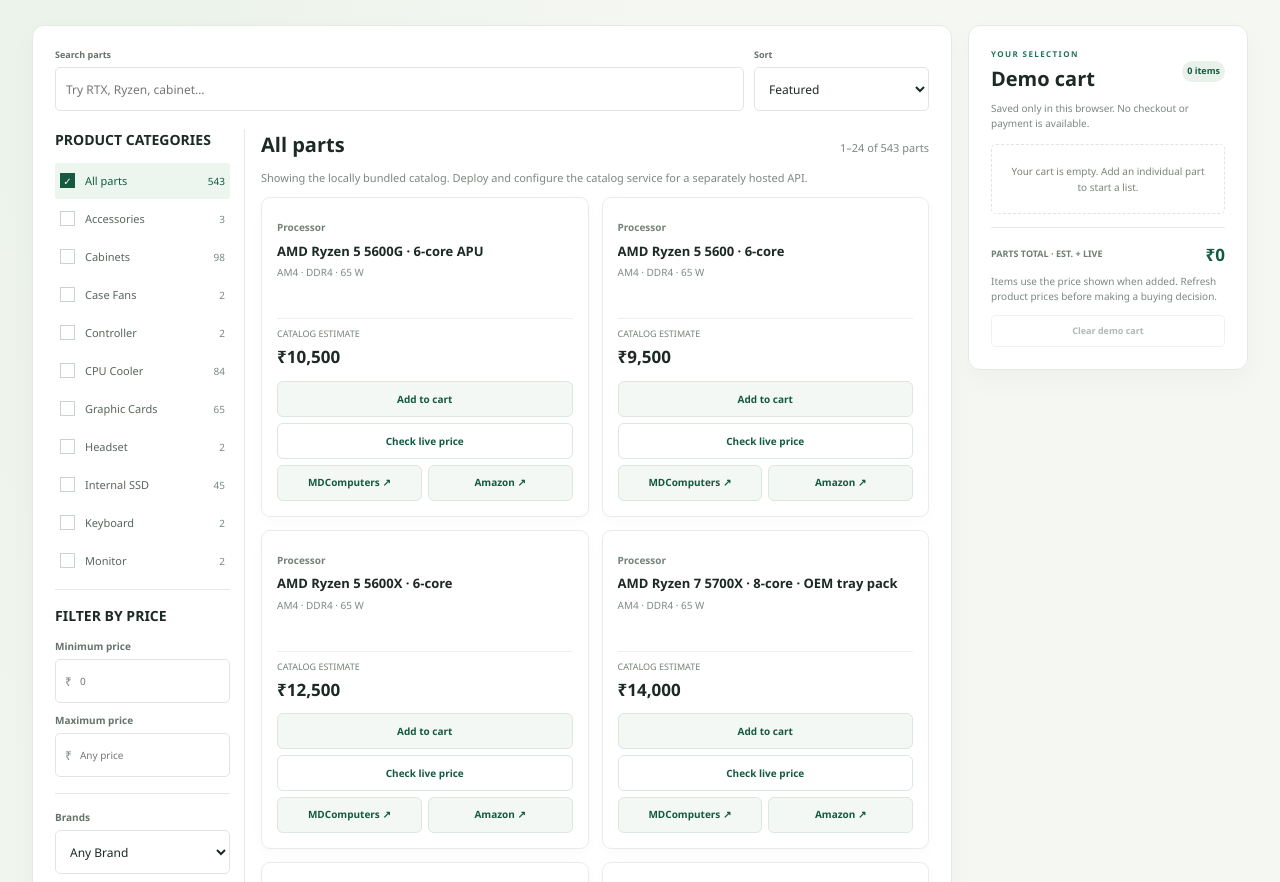
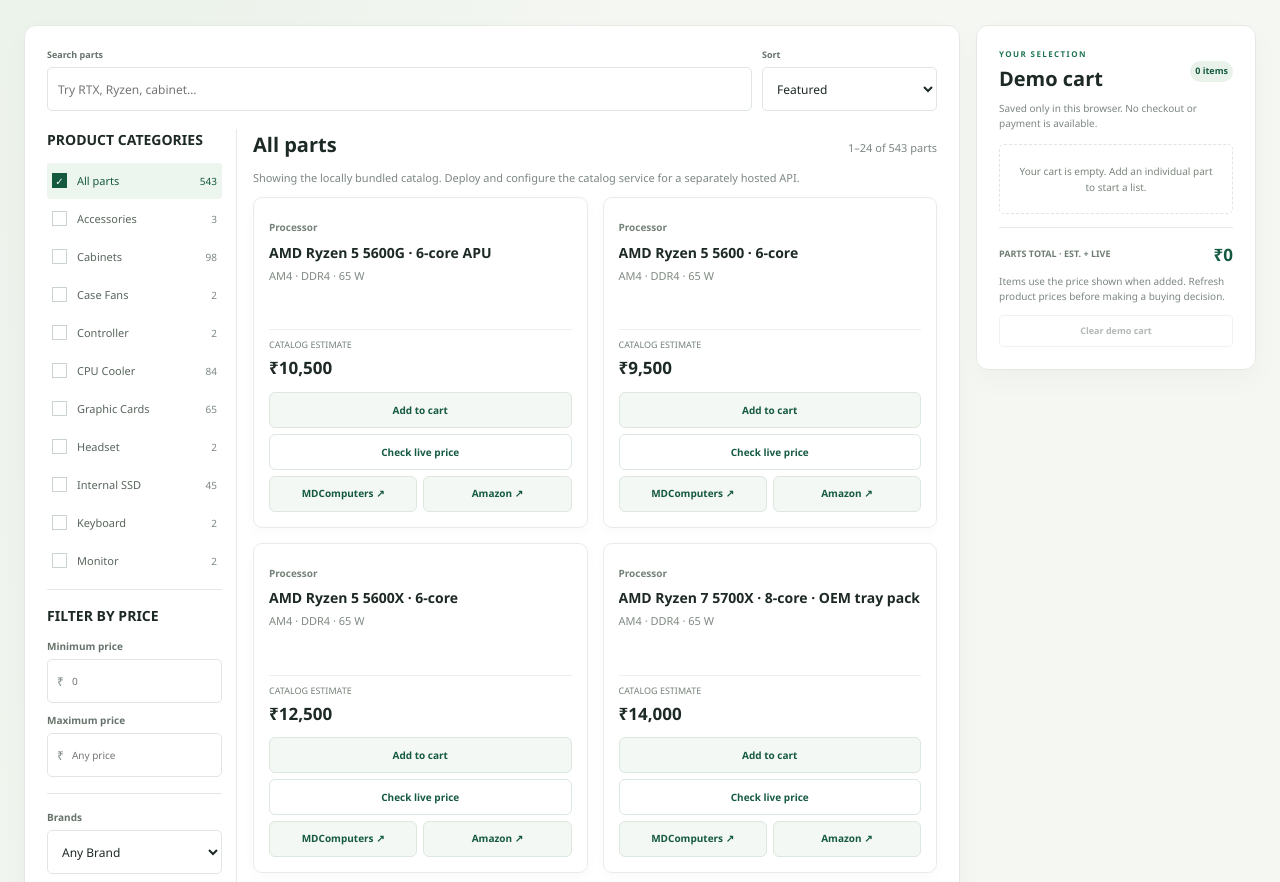
Before and after one commit to drkanurag/PC_PART_RECOMMENDER, a plain HTML site: page shop-parts.html in a window 1280 px wide. Shown: the part 327-1209 px from the top of the page. Drawn offline with Linux system fonts and the light colour scheme.

Commit message:
Update style.css

```diff
--- a/css/style.css
+++ b/css/style.css
@@ -3227,7 +3227,7 @@
 .site-footer,
 .workspace-header,
 .workspace-footer {
-  width: min(1360px, calc(100% - 64px));
+  width: min(1720px, calc(100% - 48px));
 }
 
 .landing-main,
@@ -3235,7 +3235,7 @@
 .workspace-main,
 .recommendations-main,
 .shop-main {
-  width: min(1280px, calc(100% - 64px));
+  width: min(1720px, calc(100% - 48px));
 }
 
 .site-header {
@@ -3391,17 +3391,17 @@
 }
 
 .shop-layout {
-  grid-template-columns: minmax(0, 1fr) 320px;
-  gap: 24px;
+  grid-template-columns: minmax(0, 1fr) 340px;
+  gap: 26px;
 }
 
 .shop-browse-layout {
-  grid-template-columns: 225px minmax(0, 1fr);
-  gap: 24px;
+  grid-template-columns: 250px minmax(0, 1fr);
+  gap: 26px;
 }
 
 .shop-filter-sidebar {
-  padding-right: 20px;
+  padding-right: 22px;
 }
 
 .shop-filter-section h2 {
@@ -3428,7 +3428,8 @@
 }
 
 .shop-product-grid {
-  gap: 13px;
+  grid-template-columns: repeat(auto-fit, minmax(min(100%, 215px), 1fr));
+  gap: 15px;
 }
 
 .shop-product-card {
@@ -3445,7 +3446,7 @@
 }
 
 .shop-product-info {
-  min-height: 105px;
+  min-height: 116px;
 }
 
 .shop-product-category {
@@ -3453,12 +3454,12 @@
 }
 
 .shop-product-info h3 {
-  font-size: 13px;
+  font-size: 14px;
   line-height: 1.5;
 }
 
 .shop-product-info > p {
-  font-size: 10px;
+  font-size: 11px;
   line-height: 1.55;
 }
 
```
